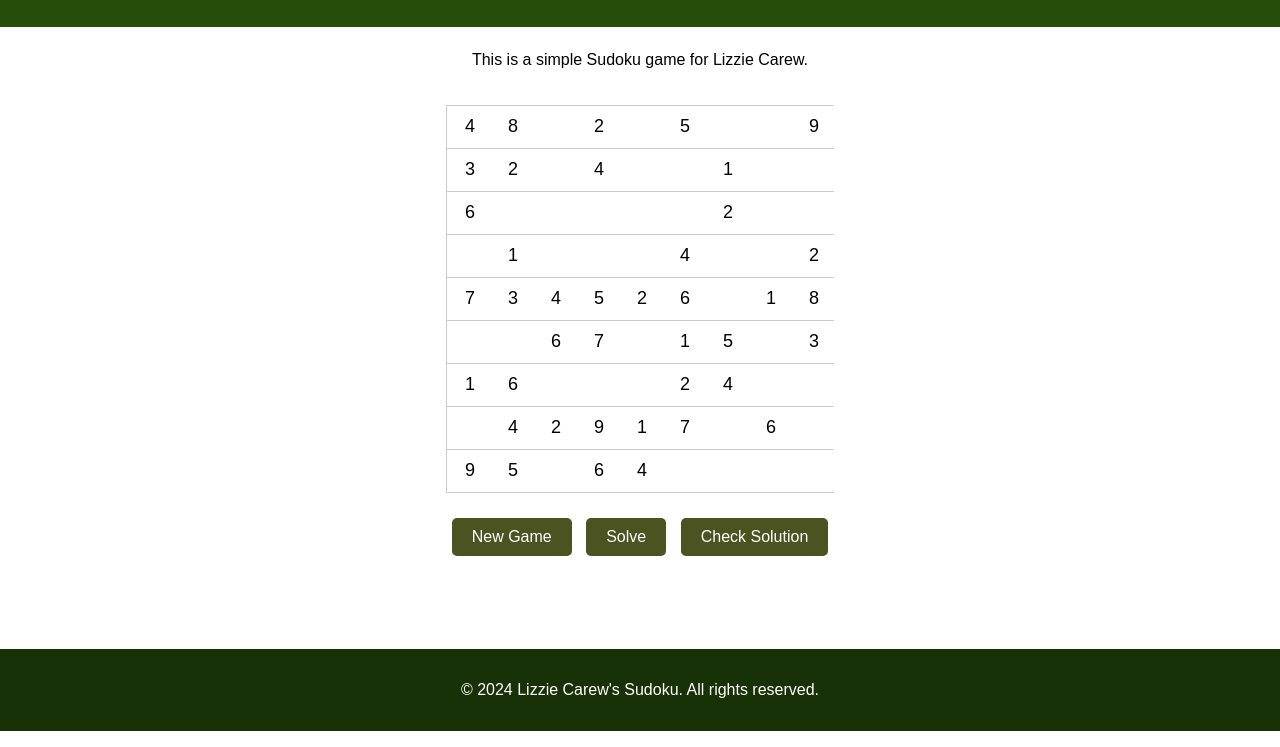
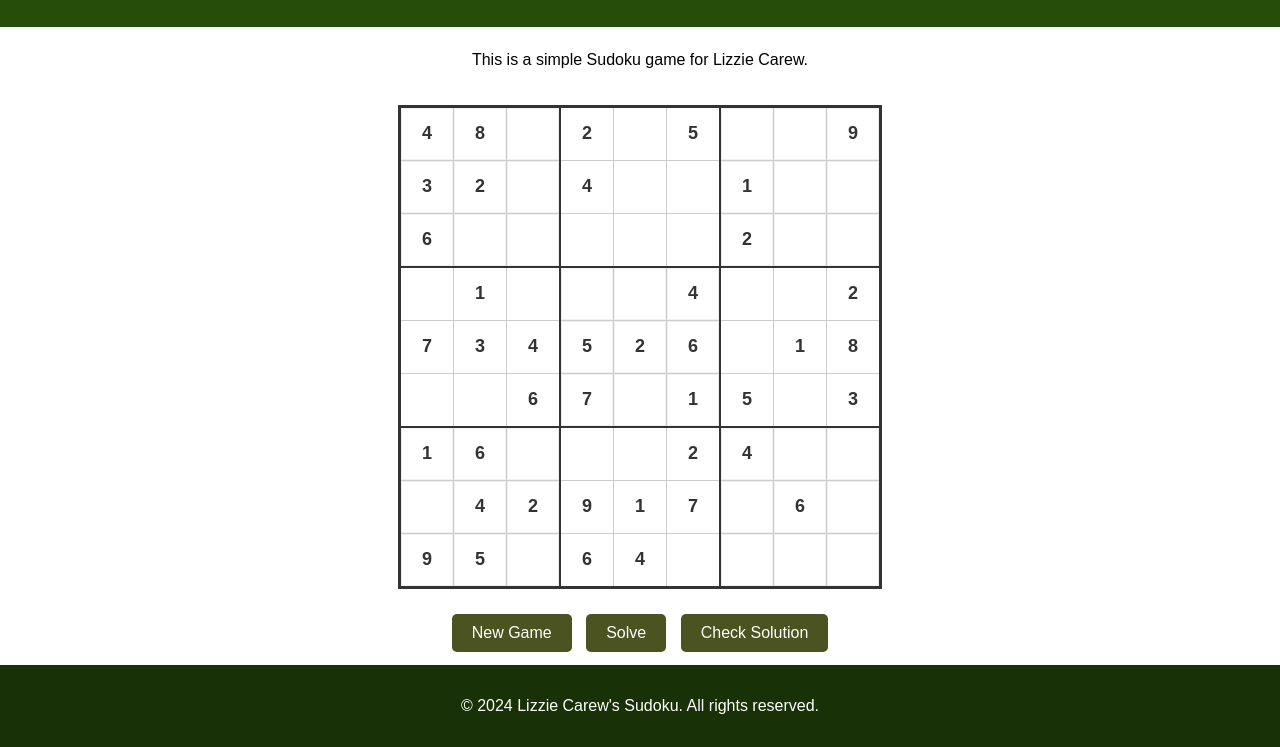
Before and after one commit to sajrob/sudoku, a plain HTML site: page index.html in a window 1280 px wide. Shown: the part 69-816 px from the top of the page. Drawn offline with Linux system fonts and the light colour scheme.

Commit message:
Add files via upload

```diff
--- a/styles.css
+++ b/styles.css
@@ -27,26 +27,62 @@ footer {
 #sudoku-board {
     border-collapse: collapse;
     margin: 20px auto;
+    border: 3px solid #333;
 }
+
 #sudoku-board td {
+    width: 50px;
+    height: 50px;
+    text-align: center;
     border: 1px solid #ccc;
-    width: 40px;
-    height: 40px;
-    text-align: center;
 }
+
 #sudoku-board input {
     width: 100%;
     height: 100%;
     border: none;
     text-align: center;
     font-size: 18px;
+    padding: 0;
+    box-sizing: border-box;
 }
+
+/* Styles for 3x3 blocks */
+#sudoku-board tr:nth-child(3n) td {
+    border-bottom: 2px solid #333;
+}
+
+#sudoku-board td:nth-child(3n) {
+    border-right: 2px solid #333;
+}
+
+/* Alternating background colors for 3x3 blocks */
+#sudoku-board tr:nth-child(n+1):nth-child(-n+3) td:nth-child(n+1):nth-child(-n+3),
+#sudoku-board tr:nth-child(n+1):nth-child(-n+3) td:nth-child(n+7):nth-child(-n+9),
+#sudoku-board tr:nth-child(n+4):nth-child(-n+6) td:nth-child(n+4):nth-child(-n+6),
+#sudoku-board tr:nth-child(n+7):nth-child(-n+9) td:nth-child(n+1):nth-child(-n+3),
+#sudoku-board tr:nth-child(n+7):nth-child(-n+9) td:nth-child(n+7):nth-child(-n+9) {
+    background-color: #f0f0f0;
+}
+
+#sudoku-board input:focus {
+    background-color: #e6f3ff;
+    outline: none;
+}
+
+#sudoku-board input[readonly] {
+    font-weight: bold;
+    color: #333;
+}
+
 #sudoku-board input.correct {
     background-color: #90EE90; /* Light green */
 }
+
 #sudoku-board input.incorrect {
     background-color: #FFB6C1; /* Light red */
 }
+
 .result-message {
     text-align: center;
     font-weight: bold;
```
Also changed, not shown: sudoku.js (line endings or trailing spaces).
